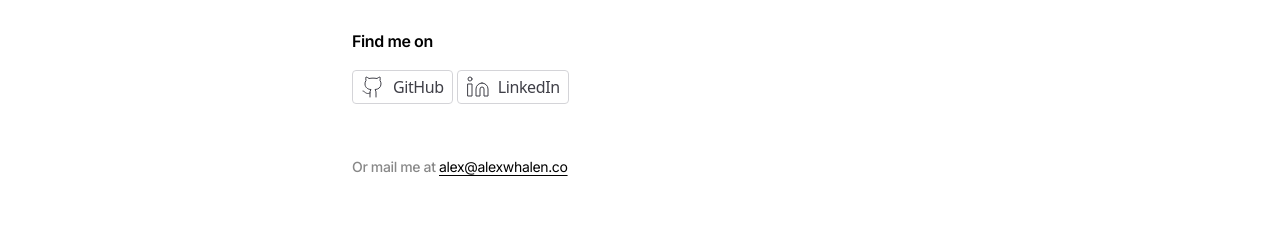
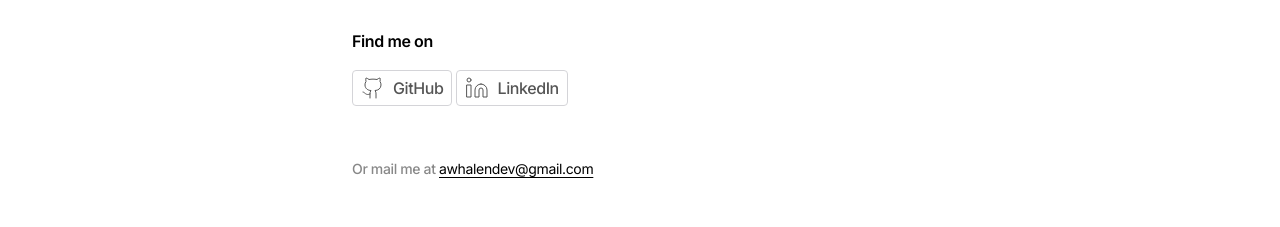
Before and after one commit to Awhalen1999/portfolio, a Next.js app: page / in a window 1280 px wide. Shown: the part 948-1175 px from the top of the page. Built offline with nearby package versions, Linux system fonts and the light colour scheme; a web font is replaced by a local one.

Commit message:
projects

```diff
--- a/app/(content)/projects/page.tsx
+++ b/app/(content)/projects/page.tsx
@@ -26,10 +26,8 @@ const projectsPage = () => {
   return (
     <div className="space-y-8">
       <div className="mx-auto max-w-xl text-center">
-        <h1 className="mb-4 text-3xl font-bold text-gray-900 dark:text-gray-100">
-          Projects
-        </h1>
-        <p className="text-gray-600 dark:text-gray-400">
+        <h1 className="text-style-header-main">Projects</h1>
+        <p className="text-style-body-main">
           Some are finished, some are works in progress..
         </p>
       </div>
--- a/app/page.tsx
+++ b/app/page.tsx
@@ -504,10 +504,10 @@ export default function AboutPage() {
         <p className="text-style-body-small">
           Or mail me at{' '}
           <Link
-            href="mailto:alex@alexwhalen.co"
+            href="mailto:awhalendev@gmail.com"
             className="text-style-body-link"
           >
-            alex@alexwhalen.co
+            awhalendev@gmail.com
           </Link>
         </p>
       </div>
--- a/components/ui/icon-button.tsx
+++ b/components/ui/icon-button.tsx
@@ -24,7 +24,7 @@ export function IconButton({
       target="_blank"
       rel="noopener noreferrer"
       className={cn(
-        'flex cursor-pointer items-center gap-2 rounded-sm border border-zinc-300 px-2 py-1 text-zinc-700 transition-all dark:border-zinc-900 dark:text-zinc-400',
+        'text-style-body-main flex cursor-pointer items-center gap-2 rounded-sm border border-zinc-300 px-2 py-1 transition-all dark:border-zinc-900',
         hoverBg,
         hoverBorder,
         hoverText,
```
